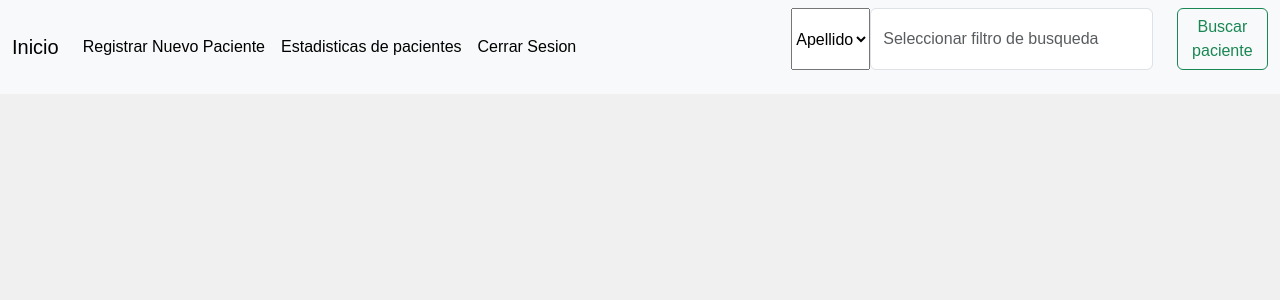
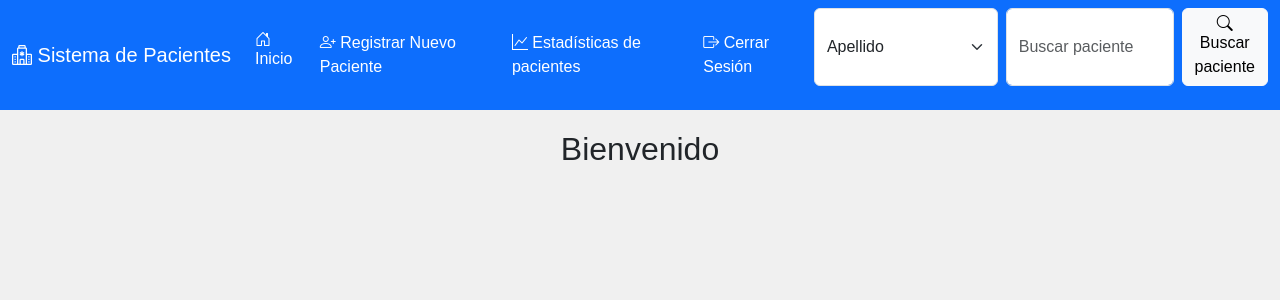
Before and after one commit to ejp16/pneumonia-detection, a Django app: template pneumonia_detection/usuario/templates/index_medico.html in a window 1280 px wide. Shown: the top 300 px of the page. Run offline with Django 5.2, Linux system fonts and the light colour scheme; the template is opened without the code that fills it, so the values that code supplies are empty; some libraries are stand-ins or nearby versions.

Commit message:
Adaptada y arreglada la funcionalidad de la barra de busqueda. Agregados estilos a la parte de estadisticas

```diff
--- a/pneumonia_detection/usuario/static/styles.css
+++ b/pneumonia_detection/usuario/static/styles.css
@@ -300,6 +300,7 @@ body {
 /*Titulo del index paciente*/
 #titulo{
   text-align: center;
+  padding: 20px !important;
 }
 /*Login form*/
 
@@ -361,3 +362,17 @@ body {
   background-color: #0056b3;
   border-color: #0056b3;
 }
+
+/*Estadisticas*/
+
+.chart-container {
+  background-color: white;
+  border-radius: 8px;
+  box-shadow: 0 4px 6px rgba(0, 0, 0, 0.1);
+  padding: 20px;
+  margin-top: 50px;
+}
+h1 {
+  color: #0d6efd;
+  margin-bottom: 30px;
+}
--- a/pneumonia_detection/usuario/templates/base.html
+++ b/pneumonia_detection/usuario/templates/base.html
@@ -10,37 +10,41 @@
     <script src="https://cdnjs.cloudflare.com/ajax/libs/Chart.js/4.4.1/chart.min.js" integrity="sha512-L0Shl7nXXzIlBSUUPpxrokqq4ojqgZFQczTYlGjzONGTDAcLremjwaWv5A+EDLnxhQzY5xUZPWLOLqYRkY0Cbw==" crossorigin="anonymous" referrerpolicy="no-referrer"></script>
     <script src="https://cdn.jsdelivr.net/npm/chart.js@4.2.1/dist/chart.umd.min.js"></script>
     <link href="https://cdnjs.cloudflare.com/ajax/libs/font-awesome/5.15.3/css/all.min.css" rel="stylesheet">
+    <link href="https://cdn.jsdelivr.net/npm/bootstrap-icons@1.7.2/font/bootstrap-icons.css" rel="stylesheet">
 
   </head>
 
-        <nav class="navbar navbar-expand-lg navbar-light bg-light">
+        <nav class="navbar navbar-expand-lg navbar-dark bg-primary">
           <div class="container-fluid">
-            <a class="navbar-brand" href="{% url 'index_medico' %}">Inicio</a>
-            <button class="navbar-toggler" type="button" data-bs-toggle="collapse" data-bs-target="#navbarSupportedContent" aria-controls="navbarSupportedContent" aria-expanded="false" aria-label="Toggle navigation">
+              <a class="navbar-brand" href="#"><i class="bi bi-hospital"></i> Sistema de Pacientes</a>
+              <button class="navbar-toggler" type="button" data-bs-toggle="collapse" data-bs-target="#navbarContent" aria-controls="navbarContent" aria-expanded="false" aria-label="Toggle navigation">
                   <span class="navbar-toggler-icon"></span>
               </button>
-            <div class="collapse navbar-collapse" id="navbarSupportedContent">
+              <div class="collapse navbar-collapse" id="navbarContent">
                   <ul class="navbar-nav me-auto mb-2 mb-lg-0">
                       <li class="nav-item">
-                  <a class="nav-link active" aria-current="page" href="{% url 'registrar_paciente' %}">Registrar Nuevo Paciente</a>
+                          <a class="nav-link active" aria-current="page" href="{% url 'index_medico' %}"><i class="bi bi-house-door"></i> Inicio</a>
                       </li>
                       <li class="nav-item">
-                  <a class="nav-link active" href="{% url 'estadisticas' %}">Estadisticas de pacientes</a>
+                          <a class="nav-link active" href="{% url 'registrar_paciente' %}"><i class="bi bi-person-plus"></i> Registrar Nuevo Paciente</a>
                       </li>
                       <li class="nav-item">
-                  <a class="nav-link active" href="{% url 'logout' %}">Cerrar Sesion</a>
+                          <a class="nav-link active" href="{% url 'estadisticas' %}"><i class="bi bi-graph-up"></i> Estadísticas de pacientes</a>
+                      </li>
+                      <li class="nav-item">
+                          <a class="nav-link active" href="{% url 'logout' %}"><i class="bi bi-box-arrow-right"></i> Cerrar Sesión</a>
                       </li>
                   </ul>
                   <form class="d-flex" method="get" action="{% url 'buscar' %}">
-                <select class="nav-item dropdown" name="filtro">
+                      <select class="form-select me-2" aria-label="Filtro de búsqueda" name="filtro">
                         <ul class="dropdown-menu" aria-labelledby="navbarDropdown">
                           <option value="apellido">Apellido</option>
                           <option value="nombre">Nombre</option>
                           <option value="cedula">Cedula</option>
                         </ul>
                       </select>
-                <input class="form-control me-4 w-150" type="search" placeholder="Seleccionar filtro de busqueda" aria-label="Search" name="datos">
-                <button class="btn btn-outline-success" type="submit">Buscar paciente</button>
+                      <input class="form-control me-2" type="search" placeholder="Buscar paciente" aria-label="Search" name="datos">
+                      <button class="btn btn-light" type="submit"><i class="bi bi-search"></i> Buscar paciente</button>
                   </form>
               </div>
           </div>
--- a/pneumonia_detection/usuario/templates/index_medico.html
+++ b/pneumonia_detection/usuario/templates/index_medico.html
@@ -2,6 +2,13 @@
 {% block content %}
 
 <body>
+
+
+    <div class="welcome-section">
+        <div class="container">
+            <h2 class="text-center mb-4" id="titulo">Bienvenido {{ user.username }}</h2>
+    </div>
+
 
 
         <div class="container mt-5">
@@ -11,9 +18,9 @@
             <div class="col">
               <div class="card h-100 shadow-sm">
                   <div class="card-body">
-                      <h5 class="card-title">{{ paciente.id_paciente.nombre }} {{ paciente.id_paciente.apellido }}</h5>
-                      <p class="card-text"><i class="fas fa-id-card mr-2"></i> Cédula: {{ paciente.id_paciente.cedula }}</p>
-                      <a href="{% url 'ver_paciente' pk=paciente.id_paciente.id %}" class="card-link"><i class="fas fa-history mr-2"></i> Revisar historial</a>
+                      <h5 class="card-title">{{ paciente.nombre }} {{ paciente.apellido }}</h5>
+                      <p class="card-text"><i class="fas fa-id-card mr-2"></i> Cédula: {{ paciente.cedula }}</p>
+                      <a href="{% url 'ver_paciente' pk=paciente.id %}" class="card-link"><i class="fas fa-history mr-2"></i> Revisar historial</a>
                   </div>
               </div>
           </div>
--- a/pneumonia_detection/usuario/templates/index_paciente.html
+++ b/pneumonia_detection/usuario/templates/index_paciente.html
@@ -81,7 +81,7 @@
 
   <div class="welcome-section">
       <div class="container">
-          <h2 class="text-center mb-4">Bienvenido Luis Gustavo Corwin</h2>
+          <h2 class="text-center mb-4">Bienvenido {{ user.username }}</h2>
   </div>
 
 
```
Also changed, not shown: pneumonia_detection/usuario/templates/estadisticas_pacientes.html (+71 -13 lines), pneumonia_detection/usuario/views.py (+7 -6 lines). Lines whose indentation alone changed are shown as unchanged.
